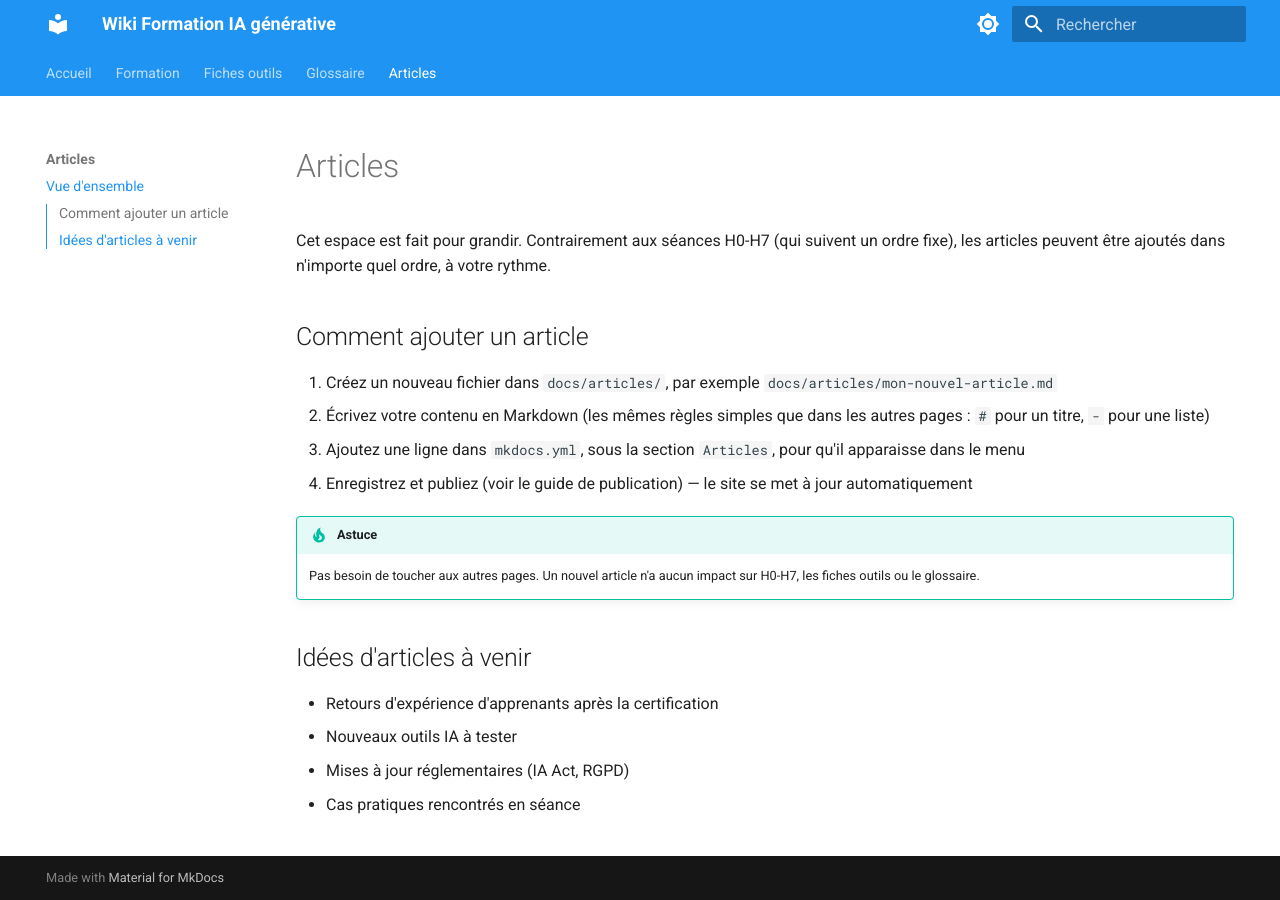
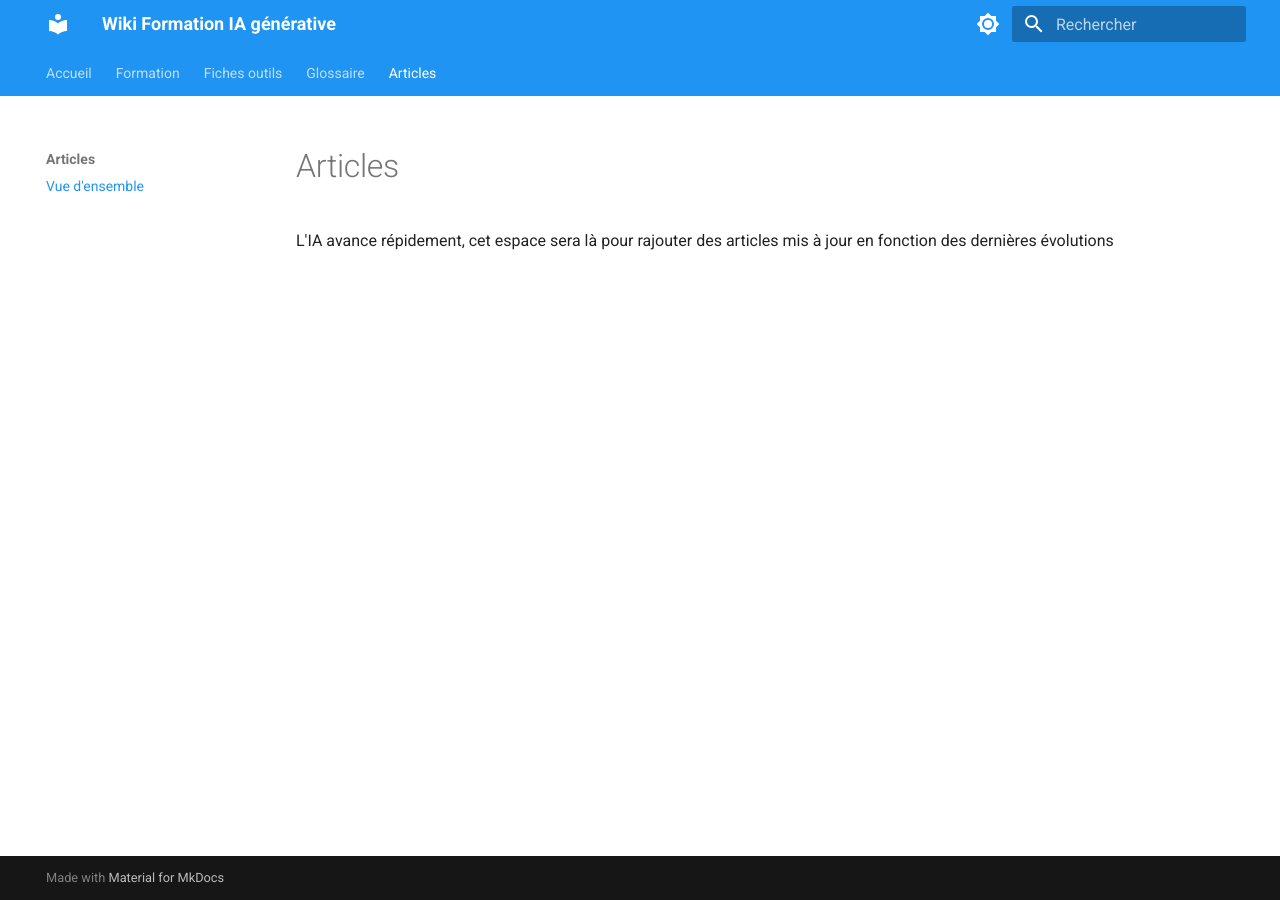
Before and after one commit to pierre-l-hue/wiki-formation-ia, an MkDocs documentation site: the page built from docs/articles/index.md, in a window 1280 px wide. Built offline with MkDocs 1.6.1 and Material for MkDocs 9.7.7, drawn with Linux system fonts in a browser that asks for light colours.

Commit message:
Update index.md

```diff
--- a/docs/articles/index.md
+++ b/docs/articles/index.md
@@ -1,20 +1,3 @@
 # Articles
 
-Cet espace est fait pour grandir. Contrairement aux séances H0-H7 (qui suivent un ordre fixe), les articles peuvent être ajoutés dans n'importe quel ordre, à votre rythme.
-
-## Comment ajouter un article
-
-1. Créez un nouveau fichier dans `docs/articles/`, par exemple `docs/articles/mon-nouvel-article.md`
-2. Écrivez votre contenu en Markdown (les mêmes règles simples que dans les autres pages : `#` pour un titre, `-` pour une liste)
-3. Ajoutez une ligne dans `mkdocs.yml`, sous la section `Articles`, pour qu'il apparaisse dans le menu
-4. Enregistrez et publiez (voir le guide de publication) — le site se met à jour automatiquement
-
-!!! tip "Astuce"
-    Pas besoin de toucher aux autres pages. Un nouvel article n'a aucun impact sur H0-H7, les fiches outils ou le glossaire.
-
-## Idées d'articles à venir
-
-- Retours d'expérience d'apprenants après la certification
-- Nouveaux outils IA à tester
-- Mises à jour réglementaires (IA Act, RGPD)
-- Cas pratiques rencontrés en séance
+L'IA avance répidement, cet espace sera là pour rajouter des articles mis à jour en fonction des dernières évolutions
```
